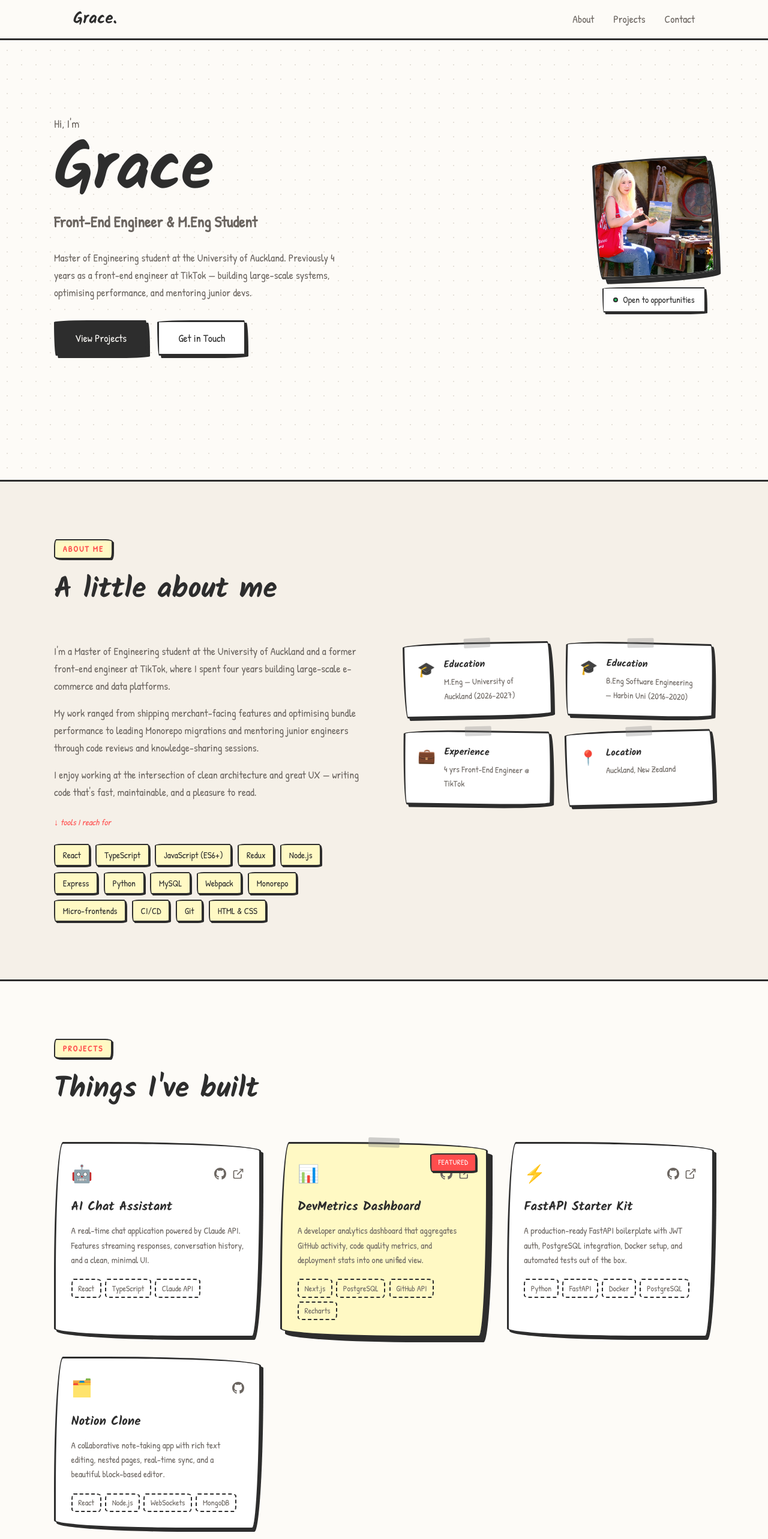
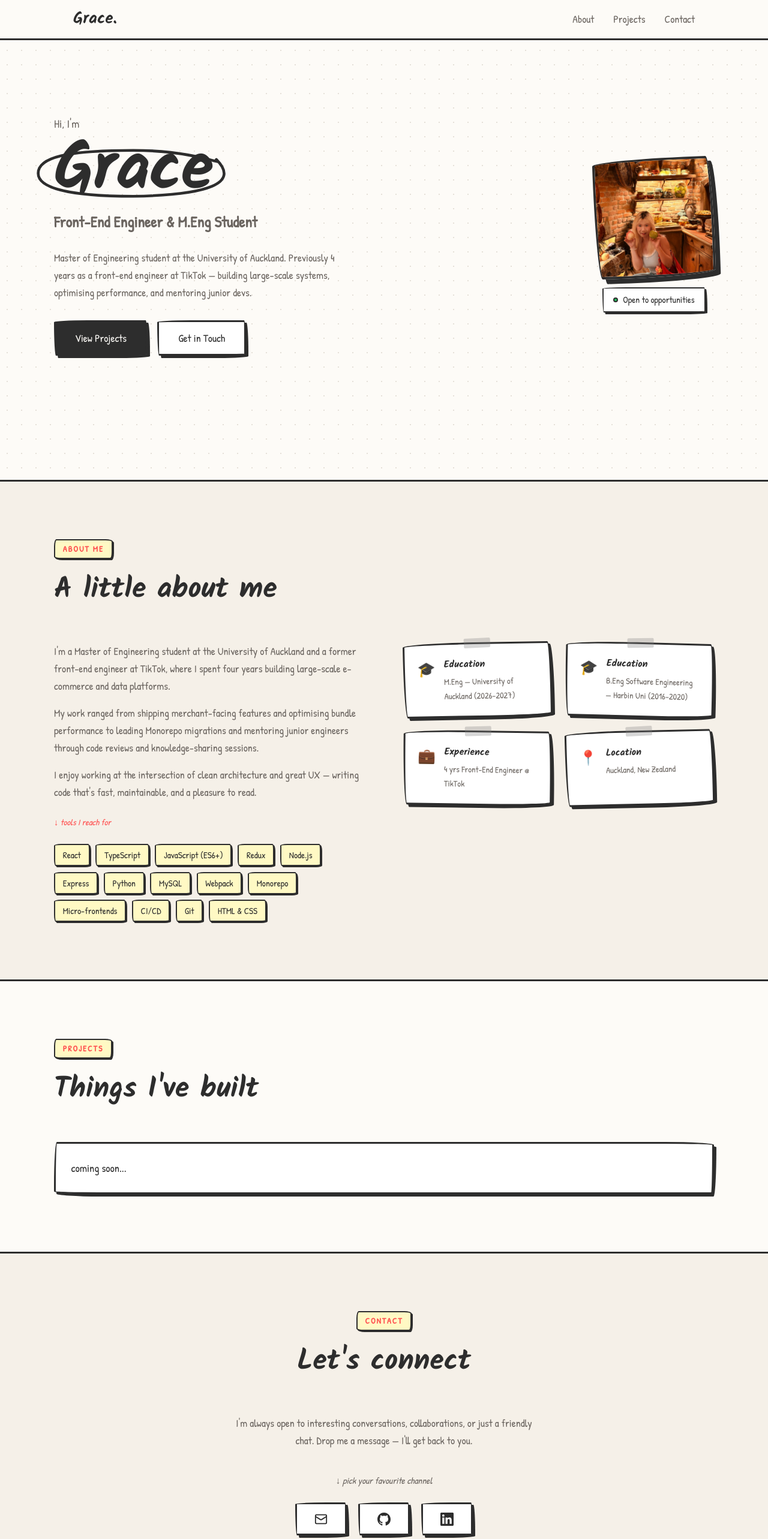
Before and after one commit to GraceLiao77/PersonalPage, a React (Vite) app: page / in a window 1280 px wide. Shown: the top 2566 px of the page at 60% size. Built offline with nearby package versions, Linux system fonts and the light colour scheme.

Commit message:
feat: adding coming soon module

```diff
--- a/package.json
+++ b/package.json
@@ -28,6 +28,7 @@
     "vite": "^7.3.1"
   },
   "dependencies": {
+    "framer-motion": "^12.38.0",
     "react": "^19.2.4",
     "react-dom": "^19.2.4"
   }
--- a/src/components/Contact.tsx
+++ b/src/components/Contact.tsx
@@ -16,24 +16,21 @@ export default function Contact() {
           ↓ pick your favourite channel
         </p>
         <div className="contact-links">
-          <a href="mailto:jila776@aucklanduni.ac.nz" className="contact-card">
+          <a href="mailto:liaojin111@gmail.com" className="contact-card">
             <svg width="22" height="22" viewBox="0 0 24 24" fill="none" stroke="currentColor" strokeWidth="2">
               <rect x="2" y="4" width="20" height="16" rx="2" />
               <path d="m22 7-8.97 5.7a1.94 1.94 0 0 1-2.06 0L2 7" />
             </svg>
-            Mail
           </a>
           <a href="https://github.com/GraceLiao77" target="_blank" className="contact-card">
             <svg width="22" height="22" viewBox="0 0 24 24" fill="currentColor">
               <path d="M12 0C5.37 0 0 5.37 0 12c0 5.31 3.435 9.795 8.205 11.385.6.105.825-.255.825-.57 0-.285-.015-1.23-.015-2.235-3.015.555-3.795-.735-4.035-1.41-.135-.345-.72-1.41-1.23-1.695-.42-.225-1.02-.78-.015-.795.945-.015 1.62.87 1.845 1.23 1.08 1.815 2.805 1.305 3.495.99.105-.78.42-1.305.765-1.605-2.67-.3-5.46-1.335-5.46-5.925 0-1.305.465-2.385 1.23-3.225-.12-.3-.54-1.53.12-3.18 0 0 1.005-.315 3.3 1.23.96-.27 1.98-.405 3-.405s2.04.135 3 .405c2.295-1.56 3.3-1.23 3.3-1.23.66 1.65.24 2.88.12 3.18.765.84 1.23 1.905 1.23 3.225 0 4.605-2.805 5.625-5.475 5.925.435.375.81 1.095.81 2.22 0 1.605-.015 2.895-.015 3.3 0 .315.225.69.825.57A12.02 12.02 0 0 0 24 12c0-6.63-5.37-12-12-12z" />
             </svg>
-            GitHub
           </a>
           <a href="https://www.linkedin.com/in/grace-liao-6723323a7/" target="_blank" className="contact-card">
             <svg width="22" height="22" viewBox="0 0 24 24" fill="currentColor">
               <path d="M20.447 20.452h-3.554v-5.569c0-1.328-.027-3.037-1.852-3.037-1.853 0-2.136 1.445-2.136 2.939v5.667H9.351V9h3.414v1.561h.046c.477-.9 1.637-1.85 3.37-1.85 3.601 0 4.267 2.37 4.267 5.455v6.286zM5.337 7.433a2.062 2.062 0 0 1-2.063-2.065 2.064 2.064 0 1 1 2.063 2.065zm1.782 13.019H3.555V9h3.564v11.452zM22.225 0H1.771C.792 0 0 .774 0 1.729v20.542C0 23.227.792 24 1.771 24h20.451C23.2 24 24 23.227 24 22.271V1.729C24 .774 23.2 0 22.222 0h.003z" />
             </svg>
-            LinkedIn
           </a>
         </div>
       </div>
--- a/src/components/Hero.tsx
+++ b/src/components/Hero.tsx
@@ -1,32 +1,112 @@
-import avatarImg from '../static/img/avatar.jpeg'
+import { motion } from 'framer-motion'
+import avatarImg from '../static/img/new-avatar.jpeg'
+
+const draw = {
+  hidden: { pathLength: 0, opacity: 0 },
+  visible: {
+    pathLength: 1,
+    opacity: 1,
+    transition: {
+      pathLength: { duration: 2.5, ease: [0.43, 0.13, 0.23, 0.96] as const },
+      opacity: { duration: 0.5 },
+    },
+  },
+}
 
 export default function Hero() {
   return (
     <section id="hero">
       <div className="hero-inner">
         <div className="hero-text">
-          <p className="greeting">Hi, I'm</p>
-          <h1>Grace</h1>
-          <h2 className="subtitle">Front-End Engineer &amp; M.Eng Student</h2>
-          <p className="bio">
+          <motion.p
+            className="greeting"
+            initial={{ opacity: 0, y: 12 }}
+            animate={{ opacity: 1, y: 0 }}
+            transition={{ duration: 0.5 }}
+          >
+            Hi, I'm
+          </motion.p>
+
+          <div className="hero-name-wrap">
+            <motion.svg
+              viewBox="0 0 520 140"
+              className="hero-name-circle"
+              initial="hidden"
+              animate="visible"
+            >
+              <motion.path
+                d="M 470 35
+                   C 530 95, 450 125, 260 128
+                   C 70 128, 20 100, 20 70
+                   C 20 30, 90 12, 260 12
+                   C 430 12, 490 55, 470 35"
+                fill="none"
+                strokeWidth="7"
+                stroke="var(--border)"
+                strokeLinecap="round"
+                strokeLinejoin="round"
+                variants={draw}
+              />
+            </motion.svg>
+            <motion.h1
+              initial={{ opacity: 0, y: 20 }}
+              animate={{ opacity: 1, y: 0 }}
+              transition={{ delay: 0.3, duration: 0.7 }}
+            >
+              Grace
+            </motion.h1>
+          </div>
+
+          <motion.h2
+            className="subtitle"
+            initial={{ opacity: 0, y: 16 }}
+            animate={{ opacity: 1, y: 0 }}
+            transition={{ delay: 0.6, duration: 0.6 }}
+          >
+            Front-End Engineer &amp; M.Eng Student
+          </motion.h2>
+
+          <motion.p
+            className="bio"
+            initial={{ opacity: 0 }}
+            animate={{ opacity: 1 }}
+            transition={{ delay: 0.9, duration: 0.7 }}
+          >
             Master of Engineering student at the University of Auckland.
             Previously 4 years as a front-end engineer at TikTok — building
             large-scale systems, optimising performance, and mentoring junior devs.
-          </p>
-          <div className="hero-actions">
+          </motion.p>
+
+          <motion.div
+            className="hero-actions"
+            initial={{ opacity: 0, y: 12 }}
+            animate={{ opacity: 1, y: 0 }}
+            transition={{ delay: 1.1, duration: 0.6 }}
+          >
             <a href="#projects" className="btn btn-primary">View Projects</a>
             <a href="#contact" className="btn btn-ghost">Get in Touch</a>
-          </div>
+          </motion.div>
         </div>
-        <div className="hero-avatar">
+
+        <motion.div
+          className="hero-avatar"
+          initial={{ opacity: 0, x: 40 }}
+          animate={{ opacity: 1, x: 0 }}
+          transition={{ delay: 0.4, duration: 0.8, ease: 'easeOut' }}
+        >
           <div className="avatar-ring">
             <img src={avatarImg} alt="Grace Liao" className="avatar-img" />
           </div>
-          <div className="status-badge">
+          <motion.div
+            className="status-badge"
+            initial={{ opacity: 0, scale: 0.85 }}
+            animate={{ opacity: 1, scale: 1 }}
+            transition={{ delay: 1.3, duration: 0.5 }}
+          >
             <span className="dot"></span>
             Open to opportunities
-          </div>
-        </div>
+          </motion.div>
+        </motion.div>
       </div>
     </section>
   )
--- a/src/components/Nav.tsx
+++ b/src/components/Nav.tsx
@@ -9,12 +9,15 @@ export default function Nav() {
     if (!ul) return
 
     const navLinks = ul.querySelectorAll<HTMLAnchorElement>('a')
+    let activeSectionId = ''
 
     const handleScroll = () => {
       let current = ''
       sections.forEach((sec) => {
         if (window.scrollY >= sec.offsetTop - 100) current = sec.id
       })
+      if (current === activeSectionId) return
+      activeSectionId = current
       navLinks.forEach((link) => {
         link.style.color =
           link.getAttribute('href') === `#${current}` ? 'var(--text)' : ''
--- a/src/components/Projects.tsx
+++ b/src/components/Projects.tsx
@@ -23,8 +23,11 @@ export default function Projects() {
         <h3 className="section-label">Projects</h3>
         <h2 className="section-title">Things I've built</h2>
         <div className="projects-grid">
+          <div className="project-card">
+            coming soon...
+          </div>
 
-          <div className="project-card">
+          {/* <div className="project-card">
             <div className="project-header">
               <span className="project-icon">🤖</span>
               <div className="project-links">
@@ -82,7 +85,7 @@ export default function Projects() {
             <div className="project-tags">
               <span>React</span><span>Node.js</span><span>WebSockets</span><span>MongoDB</span>
             </div>
-          </div>
+          </div> */}
 
         </div>
       </div>
--- a/src/index.css
+++ b/src/index.css
@@ -160,6 +160,19 @@ section { padding: 6rem 2rem; }
   margin-bottom: 2rem;
 }
 .hero-actions { display: flex; gap: 1rem; flex-wrap: wrap; }
+
+.hero-name-wrap {
+  position: relative;
+  display: inline-block;
+}
+.hero-name-circle {
+  position: absolute;
+  top: 50%; left: 50%;
+  transform: translate(-50%, -50%);
+  width: 130%; height: 175%;
+  overflow: visible;
+  pointer-events: none;
+}
 
 /* ── Buttons ── */
 .btn {
```
Also changed, not shown: 1 other file (tests, documents, lock files or other folders).
